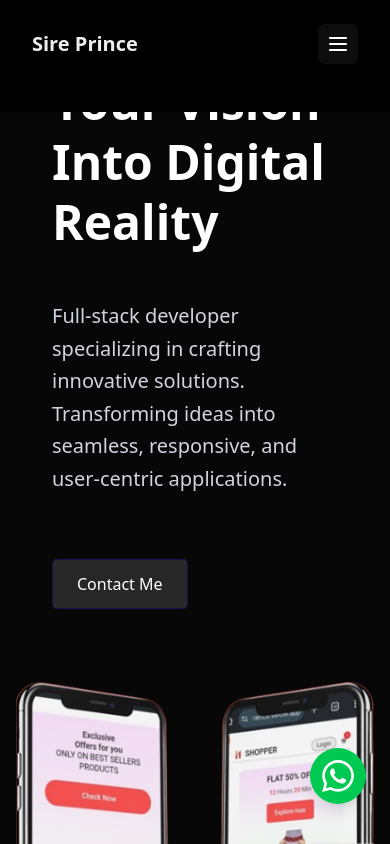
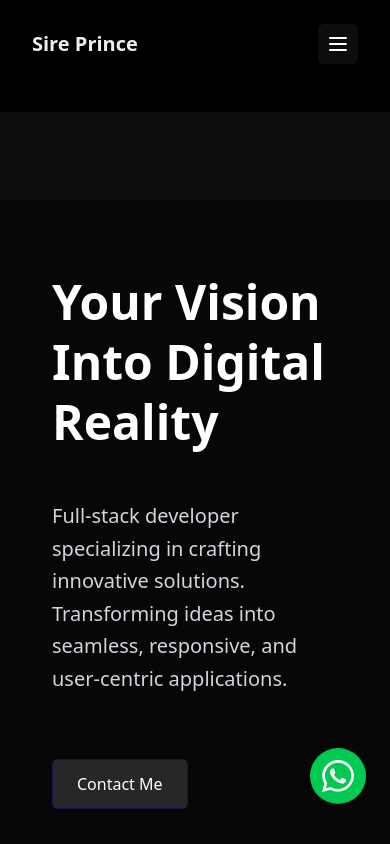
Before and after one commit to Alpha-Prince/sire-prince, a Next.js app: page / in a window 390 px wide. Shown: the top 844 px of the page. Built offline with nearby package versions, Linux system fonts and the light colour scheme.

Commit message:
Update Hero.jsx
margin t

```diff
--- a/app/components/Hero.jsx
+++ b/app/components/Hero.jsx
@@ -31,7 +31,7 @@ const Hero = () => {
   }, []);
 
   return (
-    <section className="min-h-screen flex items-center bg-black/50 py-14 px-4 sm:px-6 lg:px-8">
+    <section className="min-h-screen flex items-center bg-black/50 mt-50 sm:mt-0 py-14 px-4 sm:px-6 lg:px-8">
       <div className="max-w-7xl mx-auto grid grid-cols-1 lg:grid-cols-2 gap-10 items-center">
         {/* Left side - Text Content */}
         <div className="space-y-12 sm:space-y-12 px-9 py-4 text-white">
```
